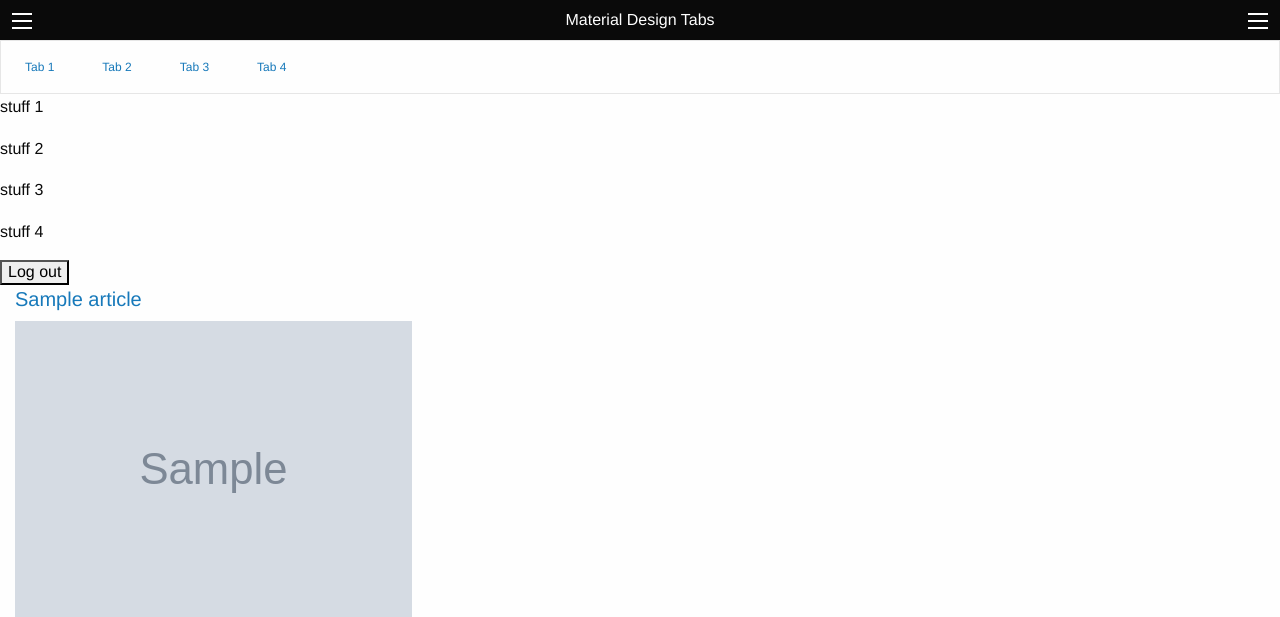
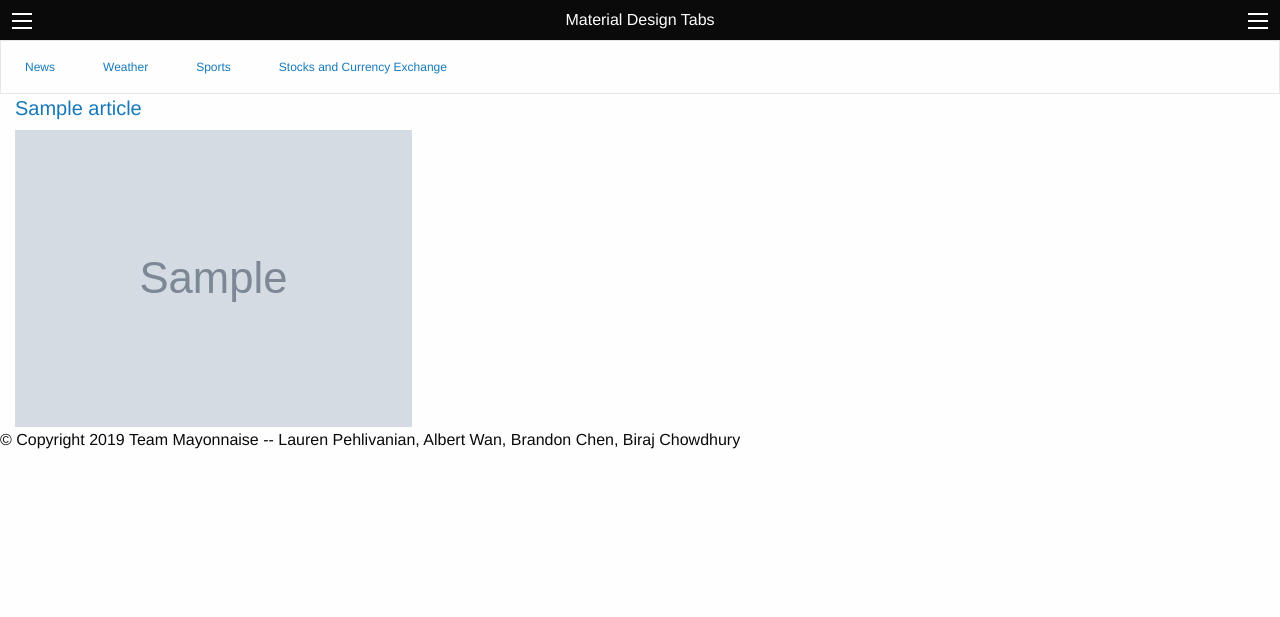
Before and after one commit to Salmon4/Mayonnaise, a Flask app: template templates/home.html in a window 1280 px wide. Shown: the part 48-665 px from the top of the page. Run offline with Flask 2, Linux system fonts and the light colour scheme; the template is opened without the code that fills it: most values are stand-ins (such as "Sample title", 1, 10 or a date in 2020); grey boxes marked "Sample" are stand-in pictures; some libraries are stand-ins or nearby versions.

Commit message:
moved news to the first tab

```diff
--- a/templates/home.html
+++ b/templates/home.html
@@ -24,17 +24,29 @@
   </div>
 
   <ul class="tabs" data-responsive-accordion-tabs="tabs small-accordion medium-tabs large-tabs" id="collapsing-tabs" data-allow-all-closed="true" data-multi-expand="true">
-    <li class="tabs-title is-active"><a href="{{url_for('home', currentTab = 1)}}" >Tab 1</a></li>
-    <li class="tabs-title"><a href="{{url_for('home', currentTab = 2)}}" >Tab 2</a></li>
-    <li class="tabs-title"><a href="{{url_for('home', currentTab = 3)}}">Tab 3</a></li>
-    <li class="tabs-title"><a href="{{url_for('home', currentTab = 4)}}" >Tab 4</a></li>
+    <li class="tabs-title is-active"><a href="{{url_for('home', currentTab = 1)}}" >News</a></li>
+    <li class="tabs-title"><a href="{{url_for('home', currentTab = 2)}}" >Weather</a></li>
+    <li class="tabs-title"><a href="{{url_for('home', currentTab = 3)}}">Sports</a></li>
+    <li class="tabs-title"><a href="{{url_for('home', currentTab = 4)}}" >Stocks and Currency Exchange</a></li>
     <div class="slide"></div>
   </ul>
 
 
   <div class= data-tabs-content="collapsing-tabs">
     <div class="{{t1}}" id="panel1">
-      <p> stuff 1 </p>
+      {% endblock %}
+      {% block news %}
+      <div class="grid-x grid-padding-x">
+      {% for article in articles%}
+        <div class="large-4 cell">
+          <h5><a href={{article['url']}}>{{article['title']}}</a></h5>
+          <div class="large-12 cell">
+            <img src={{article['urlToImage']}}>
+          </div>
+        </div>
+        {% endfor %}
+      </div>
+      {% endblock %}
     </div>
 
     <div class="{{t2}}" id="panel2">
@@ -58,16 +70,3 @@
   <form action="/logout">
     <input type="submit" name="logout-button" value="Log out">
   </form>
-{% endblock %}
-{% block news %}
-<div class="grid-x grid-padding-x">
-{% for article in articles%}
-  <div class="large-4 cell">
-    <h5><a href={{article['url']}}>{{article['title']}}</a></h5>
-    <div class="large-12 cell">
-      <img src={{article['urlToImage']}}>
-    </div>
-  </div>
-  {% endfor %}
-</div>
-{% endblock %}
```
